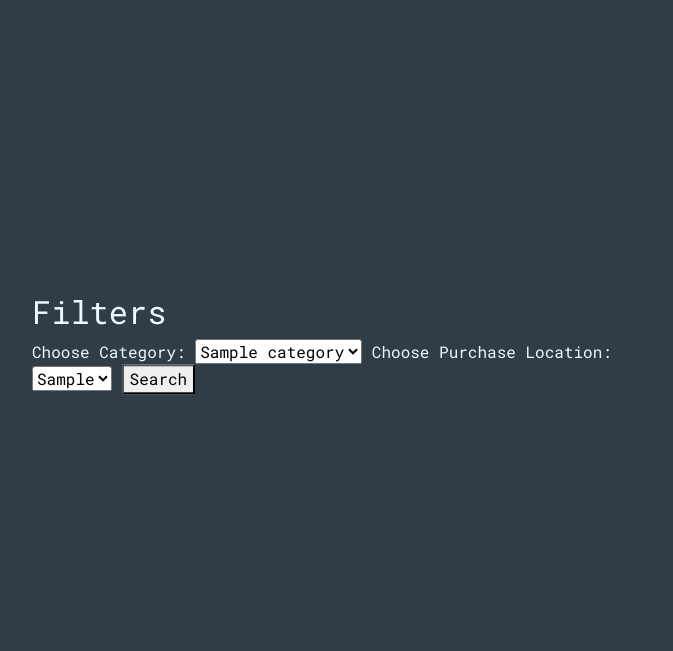
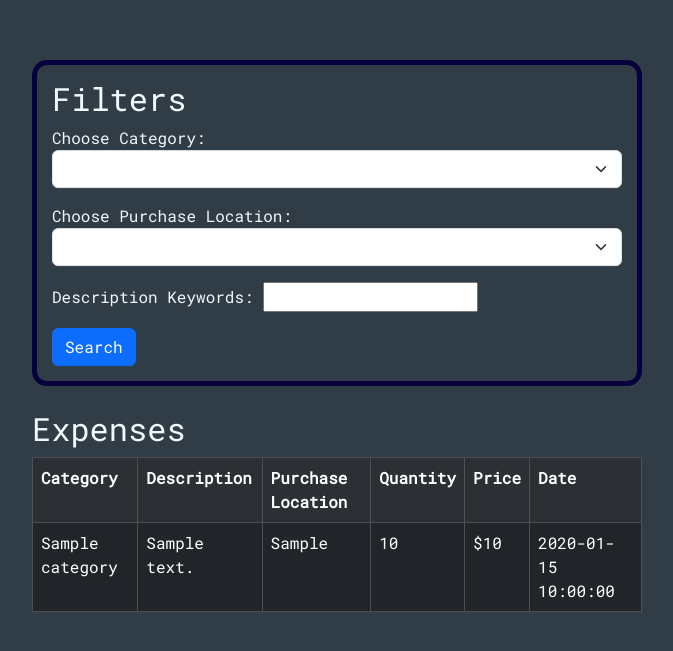
Before and after one commit to Carbar14/Personal-Finance-Tracker, a Flask app: template templates/analyzeExpenses.html in a window 1280 px wide. Shown: the part 56-707 px from the top of the page, without its empty margins (303-976 px from the left). Run offline with Flask 3, Linux system fonts and the light colour scheme; the template is opened without the code that fills it: most values are stand-ins (such as "Sample title", 1, 10 or a date in 2020).

Commit message:
Expense Filters works with category location and keywords

```diff
--- a/app.py
+++ b/app.py
@@ -151,10 +151,15 @@ def analyze():
     conn = get_db_connection()
     categories = conn.execute("SELECT DISTINCT category FROM expenses WHERE user_id = ?", (session["user_id"],)).fetchall()
     purchaseLocations = conn.execute("SELECT DISTINCT purchaseLocation FROM expenses WHERE user_id = ?", (session["user_id"],)).fetchall()
-    print(categories[0]["category"])
     if request.method == "POST":
-        print()
 
 
+        # get filter selections
+        categoryFilter = request.form.get("category")
+        purchaseLocationFilter = request.form.get("purchaseLocation")
+        keywords = request.form.get("keywords")
 
-    return render_template("analyzeExpenses.html", categories=categories, purchaseLocations=purchaseLocations)
+        exps = conn.execute("SELECT * FROM expenses WHERE user_id = ? AND CASE WHEN ? != '' THEN category = ? ELSE 1 END AND CASE WHEN ? != '' THEN purchaseLocation = ? ELSE 1 END AND CASE WHEN ? != '' THEN description LIKE ? ELSE 1 END" , (session["user_id"], categoryFilter, categoryFilter, purchaseLocationFilter, purchaseLocationFilter, keywords, f'%{keywords}%'))
+
+
+    return render_template("analyzeExpenses.html", categories=categories, purchaseLocations=purchaseLocations, expenses=exps)
--- a/templates/analyzeExpenses.html
+++ b/templates/analyzeExpenses.html
@@ -4,23 +4,71 @@
 <!-- Main -->
 {% block body %}
 <div class="cont center">
-  <div>
+  <div class="formBox">
     <h2>Filters</h2>
+
     <form action="/analyzeExpenses" method="post">
+      <!-- category  -->
+      <div class="mb-3">
         <label for="category">Choose Category:</label>
-      <select name="category" id="category">
+        <select name="category" id="category" class="form-select">
+          <option></option>
           {% for category in categories %}
           <option value="{{category["category"]}}">{{category["category"]}}</option>
           {% endfor %}
         </select>
+      </div>
+
+    <!-- purchaseLocation  -->
+      <div class="mb-3">
         <label for="purchaseLocation">Choose Purchase Location:</label>
-      <select name="purchaseLocation" id="purchaseLocation">
+        <select name="purchaseLocation" id="purchaseLocation" class="form-select">
+          <option></option>
           {% for purchaseLocation in purchaseLocations %}
           <option value="{{purchaseLocation["purchaseLocation"]}}">{{purchaseLocation["purchaseLocation"]}}</option>
           {% endfor %}
         </select>
-      <button type="submit">Search</button>
+      </div>
+
+      <!-- keyword -->
+      <div class="mb-3">
+        <label for="keywords">Description Keywords:</label>
+        <input type="text" name="keywords" id="keywords">
+      </div>
+
+      <!-- search button  -->
+      <button type="submit" class="btn btn-primary">Search</button>
     </form>
+  </div>
+  <br>
+  <div>
+    <div>
+      <h2>Expenses</h2>
+      <div class="table-responsive">
+        <table class="table table-dark table-striped table-bordered table-hover">
+          <tr>
+            <th scope="col">Category</th>
+            <th scope="col">Description</th>
+            <th scope="col">Purchase Location</th>
+            <th scope="col">Quantity</th>
+            <th scope="col">Price</th>
+            <th scope="col">Date</th>
+          </tr>
+
+          {% for expense in expenses %}
+          <tr>
+            <td>{{ expense["category"] }}</td>
+            <td>{{ expense["description"] }}</td>
+            <td>{{ expense["purchaseLocation"] }}</td>
+            <td>{{ expense["quantity"] }}</td>
+            <td>${{ expense["price"] }}</td>
+            <td>{{ expense["date"] }}</td>
+          </tr>
+          {% endfor %}
+        </table>
+      </div>
+    </div>
+    <div>
   </div>
 </div>
 {% endblock %}
```
Also changed, not shown: 1 other file. Lines whose indentation alone changed are shown as unchanged.
